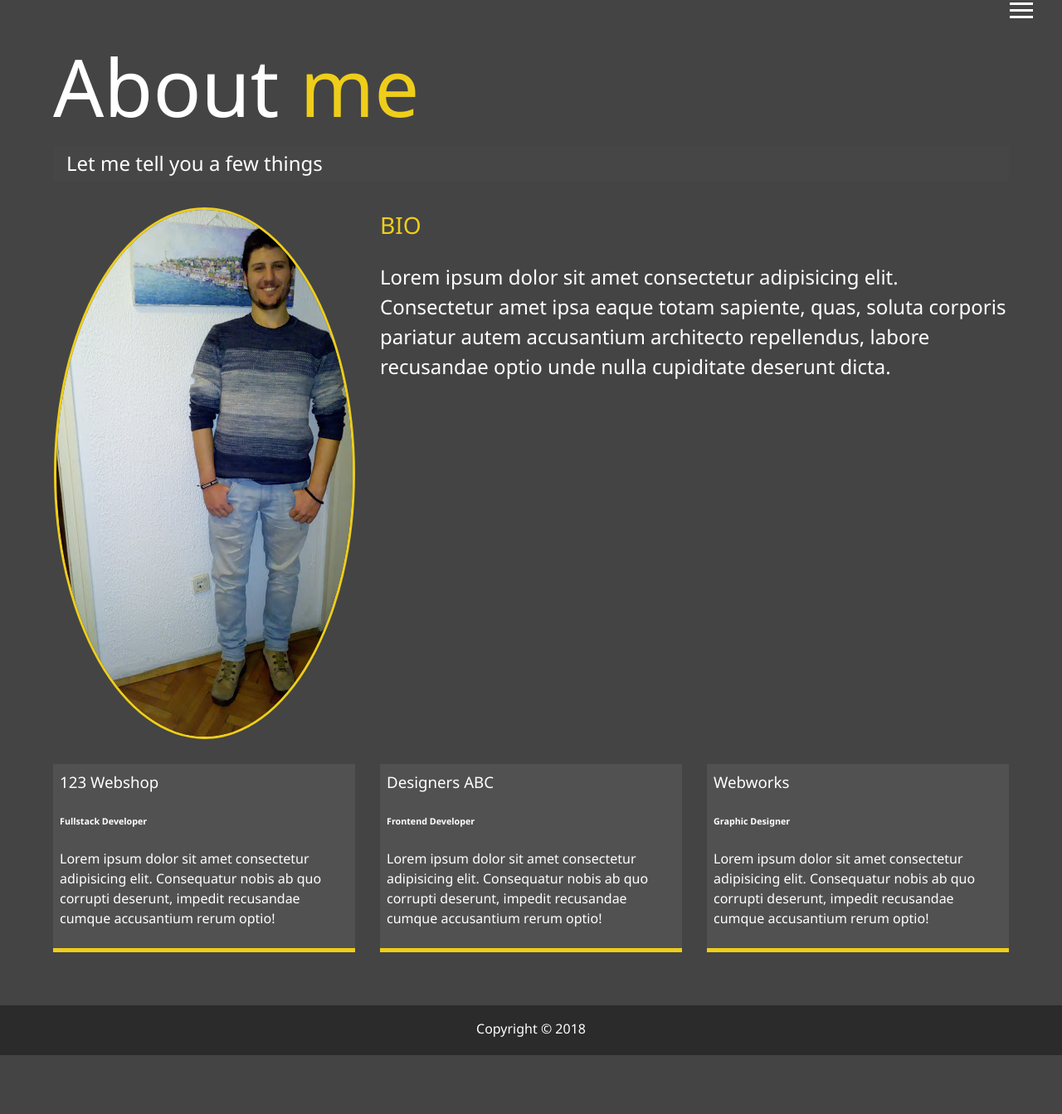
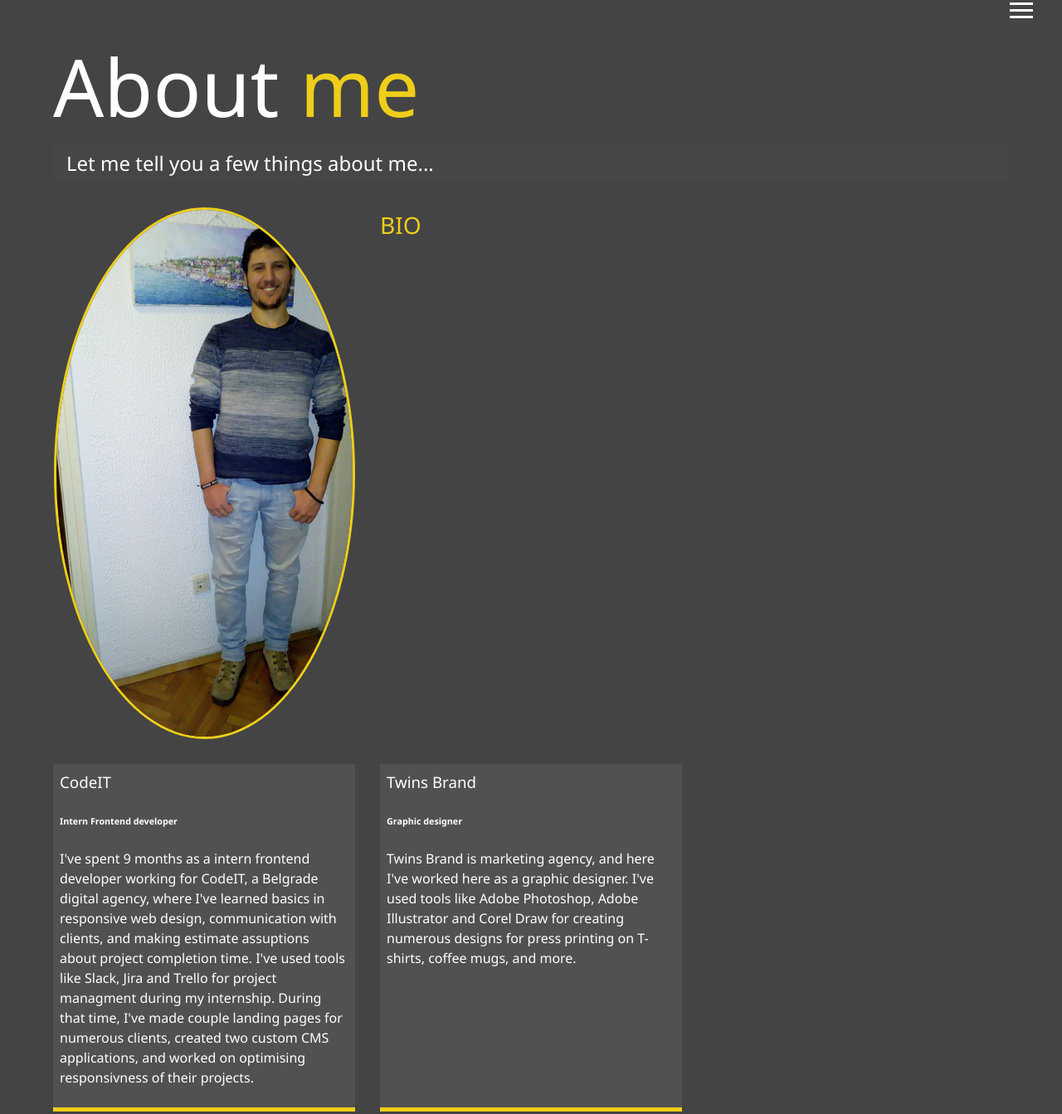
Before and after one commit to dedZombie/Portfolio, a website: page dist/about.html in a window 1280 px wide. Shown: the part 32-1375 px from the top of the page at 83% size. Before the commit the page ends 1304 px from the top, so only its background shows below. Drawn offline with Linux system fonts and the light colour scheme.

Commit message:
Content added for bio page

```diff
--- a/dist/about.html
+++ b/dist/about.html
@@ -40,7 +40,7 @@
 
     <main id="about">
         <h1 class="lg-heading">About <span class="text-secondary">me</span></h1>
-        <h2 class="sm-heading">Let me tell you a few things</h2>
+        <h2 class="sm-heading">Let me tell you a few things about me...</h2>
 
         <div class="about-info">
             <img src="img/portrait.jpg" alt="Milos Marinkovic" class="bio-image">
@@ -48,23 +48,24 @@
             <div class="bio">
                 <h3 class="text-secondary">BIO</h3>
 
-                <p>Lorem ipsum dolor sit amet consectetur adipisicing elit. Consectetur amet ipsa eaque totam sapiente, quas, soluta corporis pariatur autem accusantium architecto repellendus, labore recusandae optio unde nulla cupiditate deserunt dicta.</p>
+                <p>
+
+                </p>
             </div>
 
             <div class="job job-1">
-                <h3>123 Webshop</h3>
-                <h6>Fullstack Developer</h6>
-                <p>Lorem ipsum dolor sit amet consectetur adipisicing elit. Consequatur nobis ab quo corrupti deserunt, impedit recusandae cumque accusantium rerum optio!</p>
+                <h3>CodeIT</h3>
+                <h6>Intern Frontend developer</h6>
+                <p>
+                    I've spent 9 months as a intern frontend developer working for CodeIT, a Belgrade digital agency, where I've learned basics in responsive web design, communication with clients, and making estimate assuptions about project completion time. I've used tools like Slack, Jira and Trello for project managment during my internship. During that time, I've made couple landing pages for numerous clients, created two custom CMS applications, and worked on optimising responsivness of their projects.
+                </p>
             </div>
             <div class="job job-2">
-                <h3>Designers ABC</h3>
-                <h6>Frontend Developer</h6>
-                <p>Lorem ipsum dolor sit amet consectetur adipisicing elit. Consequatur nobis ab quo corrupti deserunt, impedit recusandae cumque accusantium rerum optio!</p>
-            </div>
-            <div class="job job-3">
-                <h3>Webworks</h3>
-                <h6>Graphic Designer</h6>
-                <p>Lorem ipsum dolor sit amet consectetur adipisicing elit. Consequatur nobis ab quo corrupti deserunt, impedit recusandae cumque accusantium rerum optio!</p>
+                <h3>Twins Brand</h3>
+                <h6>Graphic designer</h6>
+                <p>
+                    Twins Brand is marketing agency, and here I've worked here as a graphic designer. I've used tools like Adobe Photoshop, Adobe Illustrator and Corel Draw for creating numerous designs for press printing on T-shirts, coffee mugs, and more.
+                </p>
             </div>
         </div>
     </main>
```
Also changed, not shown: dist/index.html (+1 -1 lines), dist/technologies.html (+1 -1 lines).
